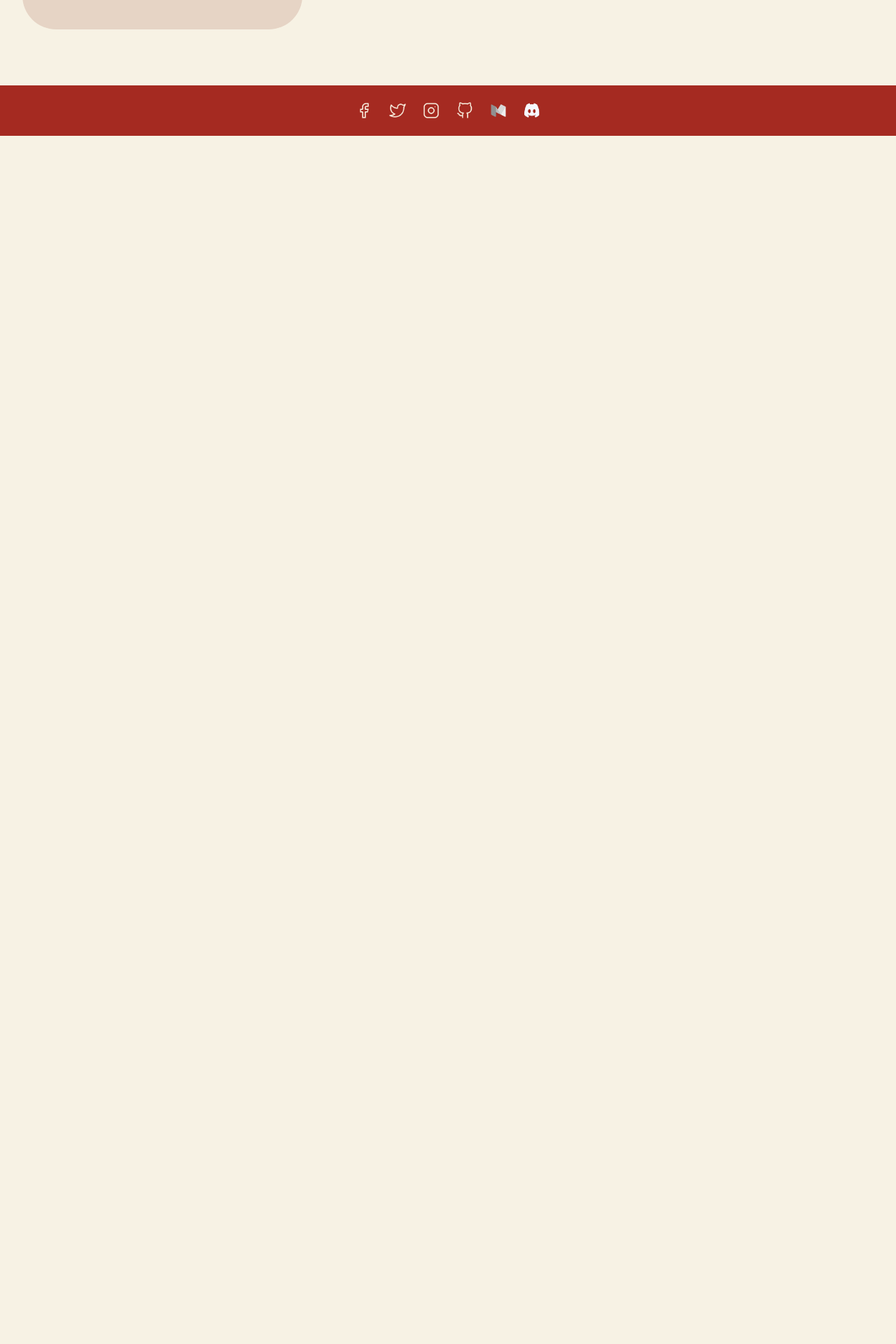
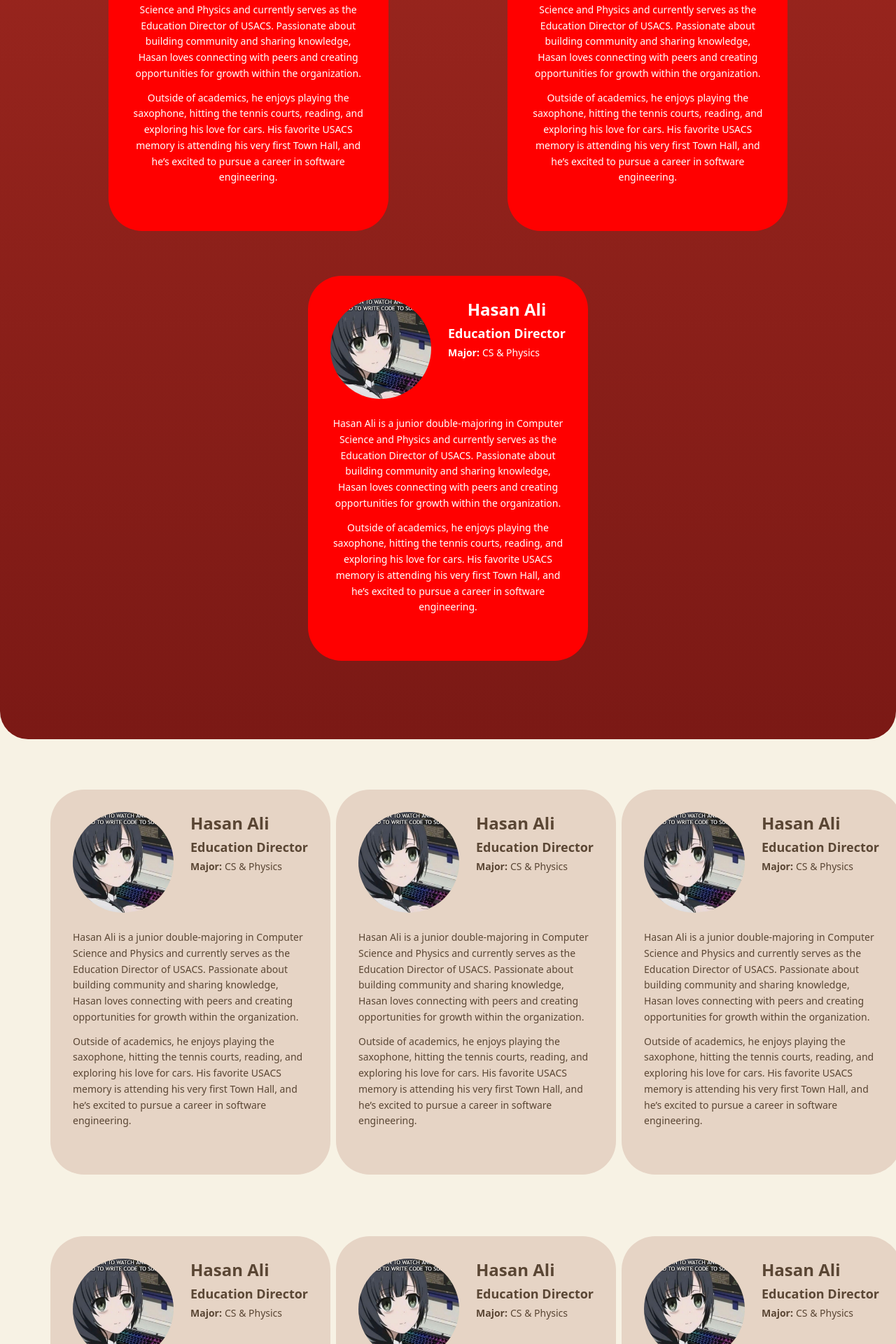
Before and after one commit to rutgersusacs/usacs-website, a Next.js app: page /Eboard in a window 1280 px wide. Shown: the part 540-2460 px from the top of the page at 70% size. Before the commit the page ends 800 px from the top, so only its background shows below. Built offline with nearby package versions, Linux system fonts and the light colour scheme.

Commit message:
Board Page template made

```diff
--- a/app/Eboard/page.tsx
+++ b/app/Eboard/page.tsx
@@ -1,6 +1,44 @@
 import Card from "@/app/components/Card";
+import PageHeader from "../components/PageHeader";
 const Eboard = () => {
   return (
+    <div className="eboardPage">
+      <PageHeader>
+        <h1 className="text-[clamp(3rem,8vw,6rem)] font-extrabold tracking-wide text-white">
+          OUR BOARD
+        </h1>
+        <div className="flex flex-wrap justify-evenly">
+          <Card
+            name="Hasan Ali"
+            position="Education Director"
+            major="CS & Physics"
+            description1="Hasan Ali is a junior double-majoring in Computer Science and Physics and currently serves as the Education Director of USACS. Passionate about building community and sharing knowledge, Hasan loves connecting with peers and creating opportunities for growth within the organization."
+            description2="Outside of academics, he enjoys playing the saxophone, hitting the tennis courts, reading, and exploring his love for cars. His favorite USACS memory is attending his very first Town Hall, and he’s excited to pursue a career in software engineering."
+            imageSrc="icons/funny_anime_cs.png"
+            isGod={true}
+          />
+          <Card
+            name="Hasan Ali"
+            position="Education Director"
+            major="CS & Physics"
+            description1="Hasan Ali is a junior double-majoring in Computer Science and Physics and currently serves as the Education Director of USACS. Passionate about building community and sharing knowledge, Hasan loves connecting with peers and creating opportunities for growth within the organization."
+            description2="Outside of academics, he enjoys playing the saxophone, hitting the tennis courts, reading, and exploring his love for cars. His favorite USACS memory is attending his very first Town Hall, and he’s excited to pursue a career in software engineering."
+            imageSrc="icons/funny_anime_cs.png"
+            isGod={true}
+          />
+          <Card
+            name="Hasan Ali"
+            position="Education Director"
+            major="CS & Physics"
+            description1="Hasan Ali is a junior double-majoring in Computer Science and Physics and currently serves as the Education Director of USACS. Passionate about building community and sharing knowledge, Hasan loves connecting with peers and creating opportunities for growth within the organization."
+            description2="Outside of academics, he enjoys playing the saxophone, hitting the tennis courts, reading, and exploring his love for cars. His favorite USACS memory is attending his very first Town Hall, and he’s excited to pursue a career in software engineering."
+            imageSrc="icons/funny_anime_cs.png"
+            isGod={true}
+          />
+        </div>
+      </PageHeader>
+
+      <div className="grid grid-cols-3 gap-6 p-10">
         <Card
           name="Hasan Ali"
           position="Education Director"
@@ -10,6 +48,58 @@ const Eboard = () => {
           imageSrc="icons/funny_anime_cs.png"
           isGod={false}
         />
+
+        <Card
+          name="Hasan Ali"
+          position="Education Director"
+          major="CS & Physics"
+          description1="Hasan Ali is a junior double-majoring in Computer Science and Physics and currently serves as the Education Director of USACS. Passionate about building community and sharing knowledge, Hasan loves connecting with peers and creating opportunities for growth within the organization."
+          description2="Outside of academics, he enjoys playing the saxophone, hitting the tennis courts, reading, and exploring his love for cars. His favorite USACS memory is attending his very first Town Hall, and he’s excited to pursue a career in software engineering."
+          imageSrc="icons/funny_anime_cs.png"
+          isGod={false}
+        />
+
+        <Card
+          name="Hasan Ali"
+          position="Education Director"
+          major="CS & Physics"
+          description1="Hasan Ali is a junior double-majoring in Computer Science and Physics and currently serves as the Education Director of USACS. Passionate about building community and sharing knowledge, Hasan loves connecting with peers and creating opportunities for growth within the organization."
+          description2="Outside of academics, he enjoys playing the saxophone, hitting the tennis courts, reading, and exploring his love for cars. His favorite USACS memory is attending his very first Town Hall, and he’s excited to pursue a career in software engineering."
+          imageSrc="icons/funny_anime_cs.png"
+          isGod={false}
+        />
+
+        <Card
+          name="Hasan Ali"
+          position="Education Director"
+          major="CS & Physics"
+          description1="Hasan Ali is a junior double-majoring in Computer Science and Physics and currently serves as the Education Director of USACS. Passionate about building community and sharing knowledge, Hasan loves connecting with peers and creating opportunities for growth within the organization."
+          description2="Outside of academics, he enjoys playing the saxophone, hitting the tennis courts, reading, and exploring his love for cars. His favorite USACS memory is attending his very first Town Hall, and he’s excited to pursue a career in software engineering."
+          imageSrc="icons/funny_anime_cs.png"
+          isGod={false}
+        />
+
+        <Card
+          name="Hasan Ali"
+          position="Education Director"
+          major="CS & Physics"
+          description1="Hasan Ali is a junior double-majoring in Computer Science and Physics and currently serves as the Education Director of USACS. Passionate about building community and sharing knowledge, Hasan loves connecting with peers and creating opportunities for growth within the organization."
+          description2="Outside of academics, he enjoys playing the saxophone, hitting the tennis courts, reading, and exploring his love for cars. His favorite USACS memory is attending his very first Town Hall, and he’s excited to pursue a career in software engineering."
+          imageSrc="icons/funny_anime_cs.png"
+          isGod={false}
+        />
+
+        <Card
+          name="Hasan Ali"
+          position="Education Director"
+          major="CS & Physics"
+          description1="Hasan Ali is a junior double-majoring in Computer Science and Physics and currently serves as the Education Director of USACS. Passionate about building community and sharing knowledge, Hasan loves connecting with peers and creating opportunities for growth within the organization."
+          description2="Outside of academics, he enjoys playing the saxophone, hitting the tennis courts, reading, and exploring his love for cars. His favorite USACS memory is attending his very first Town Hall, and he’s excited to pursue a career in software engineering."
+          imageSrc="icons/funny_anime_cs.png"
+          isGod={false}
+        />
+      </div>
+    </div>
   );
 };
 
```
Lines whose indentation alone changed are shown as unchanged.
